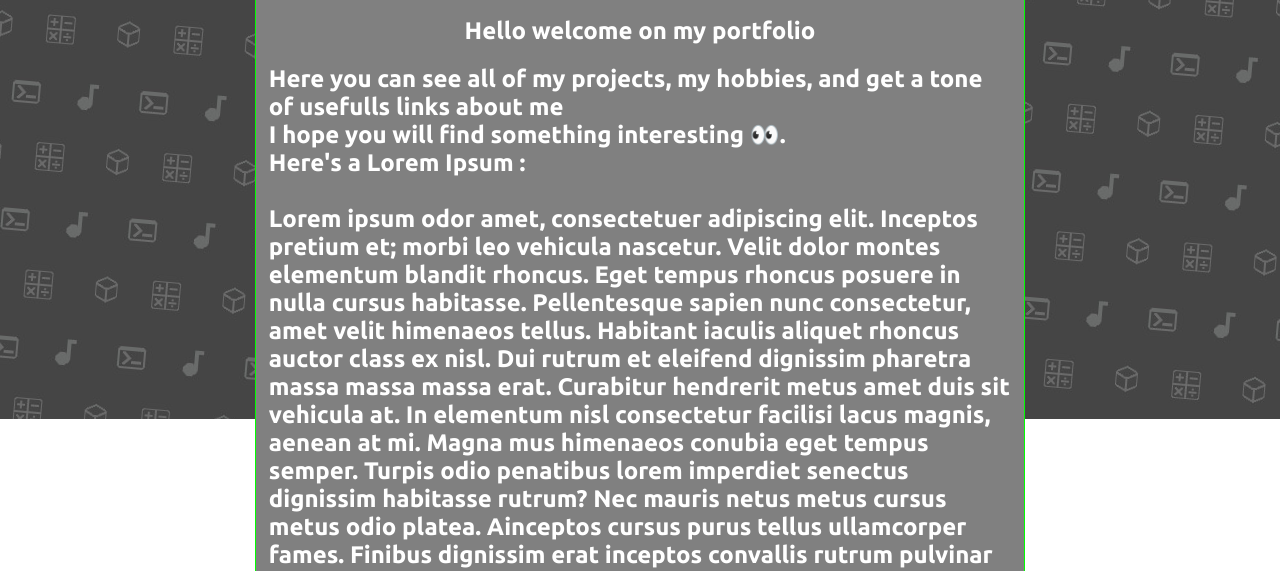
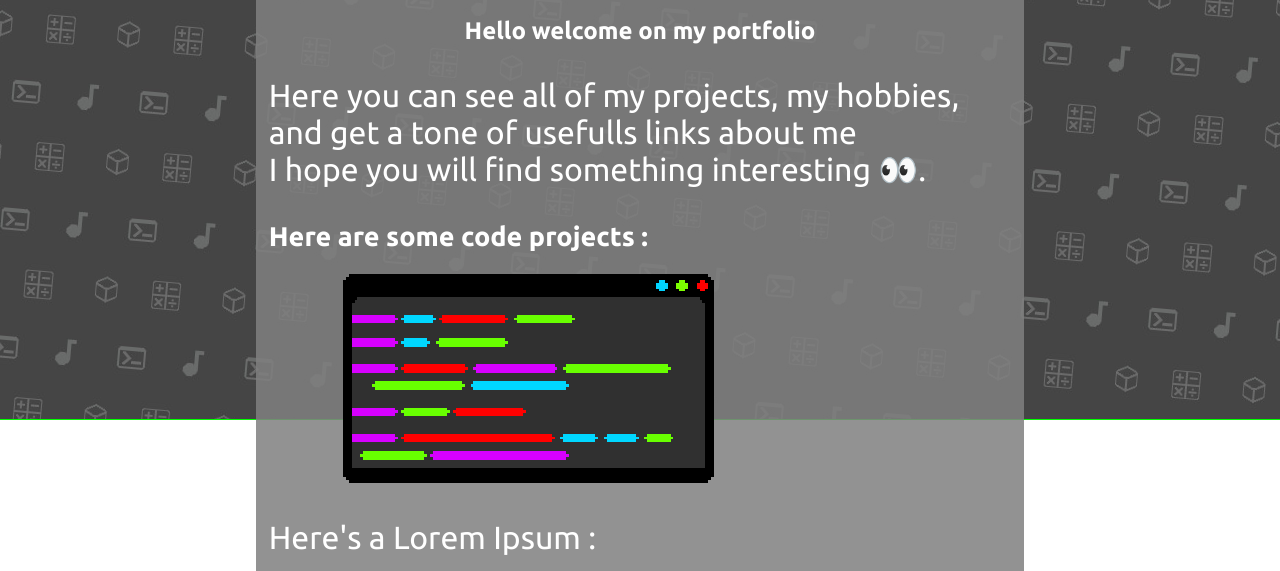
Before and after one commit to CorentinVaillant/myPortefolio, a plain HTML site: page index.html in a window 1280 px wide. Shown: the part 381-952 px from the top of the page. Drawn offline with Linux system fonts and the light colour scheme.

Commit message:
comit before dodo

```diff
--- a/index.html
+++ b/index.html
@@ -14,7 +14,7 @@
     </head>
     <body>
 
-        <div id="backgroundContainer">
+        <div id="backgroundContainer" >
             <div id="background"></div>
         </div>
 
@@ -32,15 +32,28 @@
 		<hr/>
 		</header>
 
-        <section class="content" style="outline: lime 1px solid;">
-            <div class="bigTitle" align="center" style="outline: red 1px solid;">
+        <section class="content" >
+            <div class="bigTitle" align="center" >
 				<h1>Corentin Vaillant</h1>
             </div>
 
                 <h1 style="text-align: center;">Hello welcome on my portfolio</h1>
-                <h2>
+                <p>
                     Here you can see all of my projects, my hobbies, and get a tone of usefulls links about me <br/>
                     I hope you will find something interesting 👀. <br/>
+
+                </p>
+
+                <div class="projects">
+                    <h1>
+                        Here are some code projects :
+                    </h1>
+                    <img class="projects_images" src="images/code_icon.png" style="image-rendering: pixelated;">
+                </div>
+
+
+                <p>
+                <!-- toremove -->
                     Here's a Lorem Ipsum : <br/>
                     <br/>
 
@@ -59,7 +72,7 @@
                     Porta proin etiam consectetur auctor phasellus lectus torquent. Tristique dui pulvinar morbi vulputate magnis litora. Ligula inceptos est ad a fames, turpis scelerisque. Penatibus torquent ad quam interdum litora etiam. Feugiat per at sed dolor ac aptent commodo. Montes erat quis lorem tempor maecenas faucibus. Augue et justo metus finibus efficitur amet interdum parturient.
                     Ante a vel eleifend inceptos blandit nascetur ridiculus. Primis nullam nam pellentesque est viverra montes nibh. Interdum hendrerit faucibus porta lobortis nascetur montes; suspendisse vivamus habitant. Quis dolor ultrices odio viverra; primis a ante lectus. Feugiat enim fames magnis efficitur posuere vitae. Accumsan metus vel leo id quis magna molestie mi. Luctus himenaeos magnis montes tempor, ornare integer cursus netus. Tempus nunc molestie etiam; euismod rhoncus vulputate velit. Nascetur feugiat himenaeos condimentum consequat odio eget.
 
-                </h2>
+                </p>
 
 
         </section>
--- a/theme.css
+++ b/theme.css
@@ -13,6 +13,10 @@ body {
     margin-top: 0;
 }
 
+p {
+    font-size: 200%;
+}
+
 nav {
     display: flex;
 
@@ -26,14 +30,19 @@ nav {
 
 
 #backgroundContainer {
-    position: absolute;
+    position:fixed;
     overflow: hidden;
     top: 0;
     left: 0;
     width: 100%;
-    height: 100%;
+    height: 100vh;
 
     z-index: -1;
+
+    outline: lime 1px solid;
+
+
+
 }
 
 #background::before {
@@ -44,6 +53,8 @@ nav {
     left: -50%;
     top: -50%;
 
+
+
     z-index: -1;
     background: url("images/background_icon.jpg") 0 0 repeat;
     transform: rotate(5deg);
@@ -51,6 +62,8 @@ nav {
 
     background-size: 128px;
     animation: constantMovement 10s linear infinite;
+
+    outline: red 1px solid;
 }
 
 
@@ -83,7 +96,7 @@ nav {
     padding-top: 0%;
 }
 
-  .content{
+.content{
 
 	margin-right: 20%;
 	margin-left: 20%;
@@ -94,7 +107,26 @@ nav {
     padding-left: 1%;
     padding-right: 1%;
 
-    background-color: gray;
+    background-color: rgba(128, 128, 128, 0.856);
+
     color: var(--prim-text-color);
 
+    border-radius: 20px;
+
+
+
+
 }
+
+.projects{
+    text-align: left;
+    font-size: large;
+
+}
+
+.projects_images{
+    width: 50%;
+    margin-left: 10%;
+
+    /* border-radius: 20px; */
+}
```
Also changed, not shown: images/code_icon.jpg (added), images/code_icon.png (added), images/code_image.png (added).
